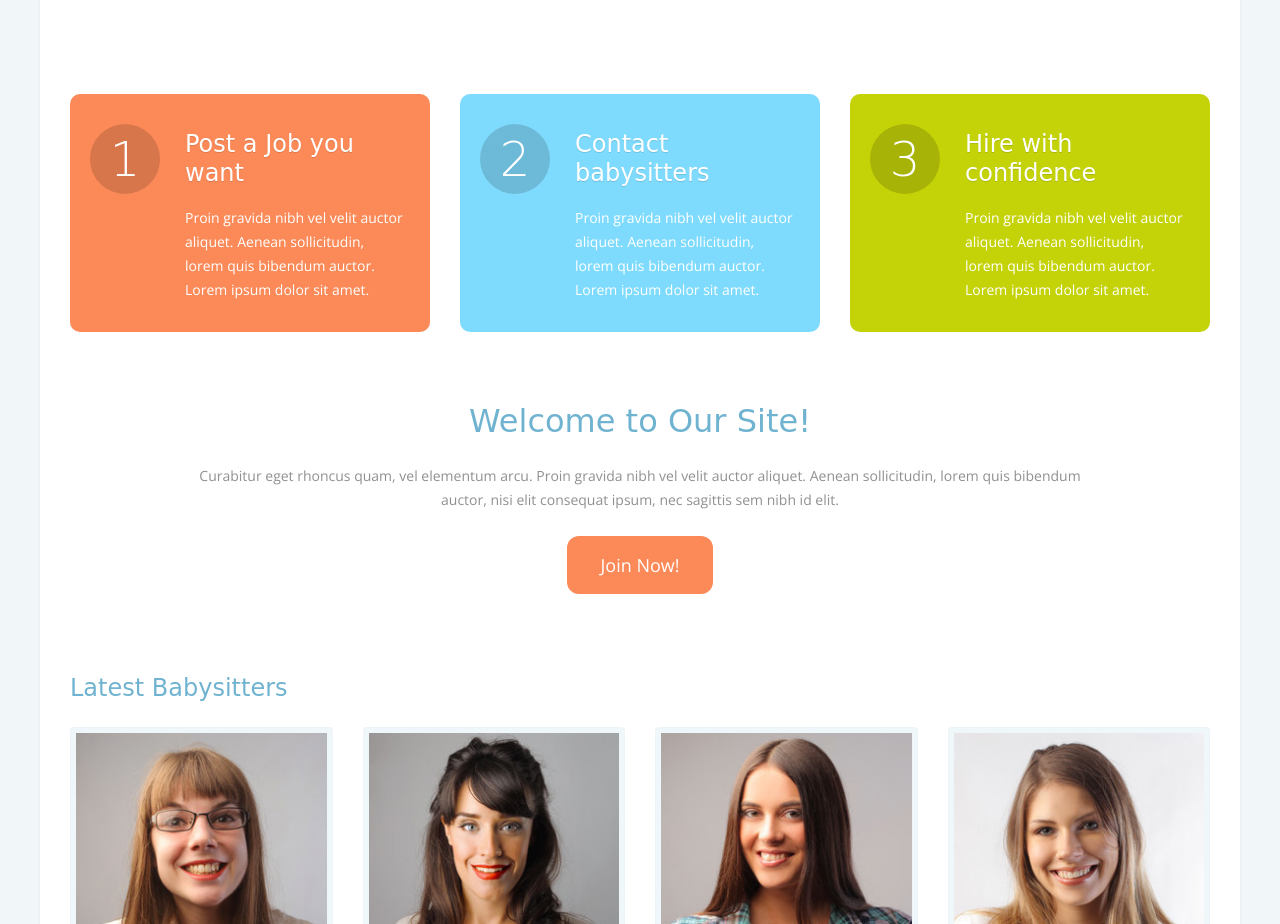
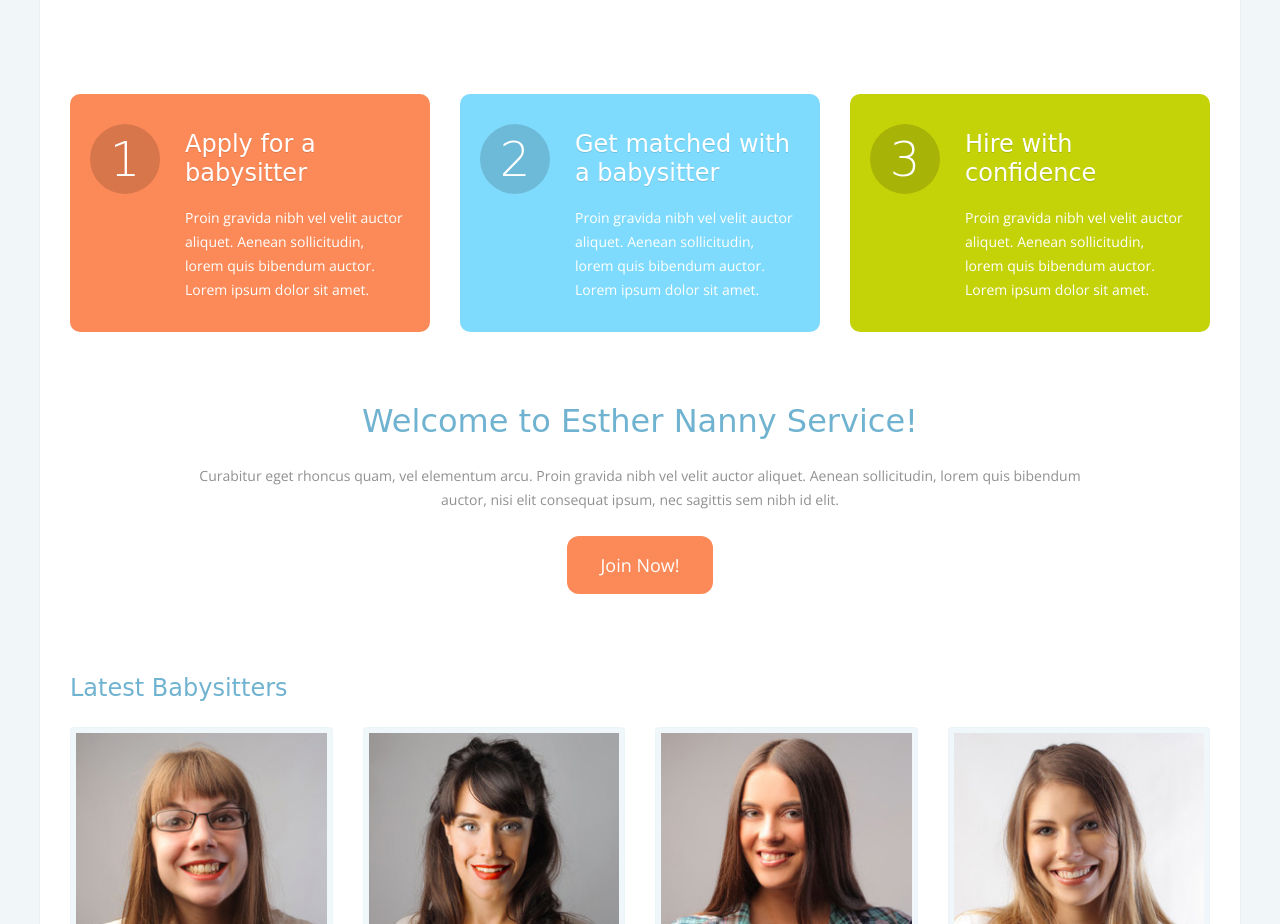
Before and after one commit to UTfrank/babysitterDirectory, a plain HTML site: page index.html in a window 1280 px wide. Shown: the part 1067-1991 px from the top of the page. Drawn offline with nearby package versions, Linux system fonts and the light colour scheme; a script that the page names is missing; a web font is replaced by a local one.

Commit message:
made changes to the index page and the job-profile page

```diff
--- a/index.html
+++ b/index.html
@@ -214,7 +214,7 @@
 									1
 								</div>
 								<div class="icon-box-body">
-									<h2>Post a Job you want</h2>
+									<h2>Apply for a babysitter</h2>
 									Proin gravida nibh vel velit auctor aliquet. Aenean sollicitudin, lorem quis bibendum auctor. Lorem ipsum dolor sit amet.
 								</div>
 							</div>
@@ -227,7 +227,7 @@
 									2
 								</div>
 								<div class="icon-box-body">
-									<h2>Contact babysitters</h2>
+									<h2>Get matched with a babysitter</h2>
 									Proin gravida nibh vel velit auctor aliquet. Aenean sollicitudin, lorem quis bibendum auctor. Lorem ipsum dolor sit amet.
 								</div>
 							</div>
@@ -254,7 +254,7 @@
 							<!-- Call to Action -->
 							<div class="call-to-action call-to-action__no-bg centered">
 								<div class="cta-txt">
-									<h1>Welcome to Our Site!</h1>
+									<h1>Welcome to Esther Nanny Service!</h1>
 									<p>Curabitur eget rhoncus quam, vel elementum arcu. Proin gravida nibh vel velit auctor aliquet. Aenean sollicitudin, lorem quis bibendum auctor, nisi elit consequat ipsum, nec sagittis sem nibh id elit. </p>
 								</div>
 								<div class="cta-btn">
```
Also changed, not shown: job-profile.html (+1 -1 lines).
